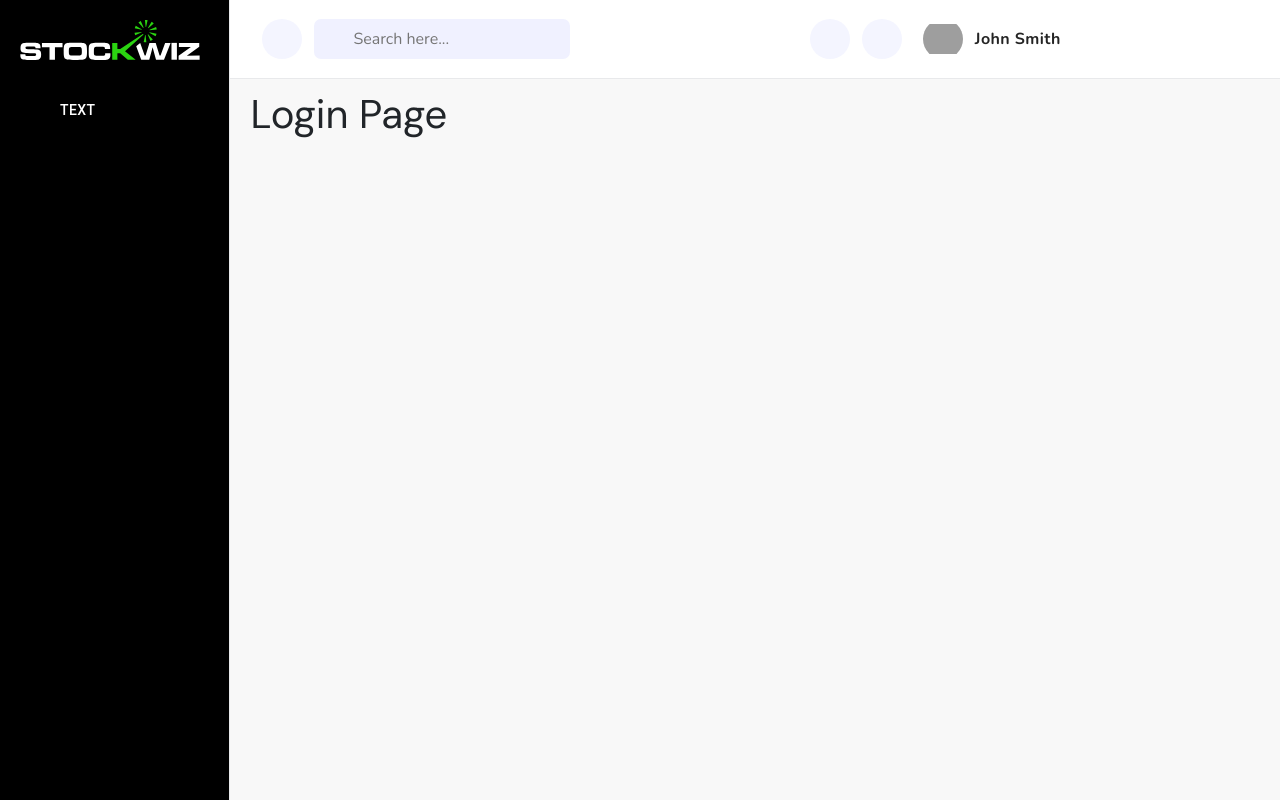
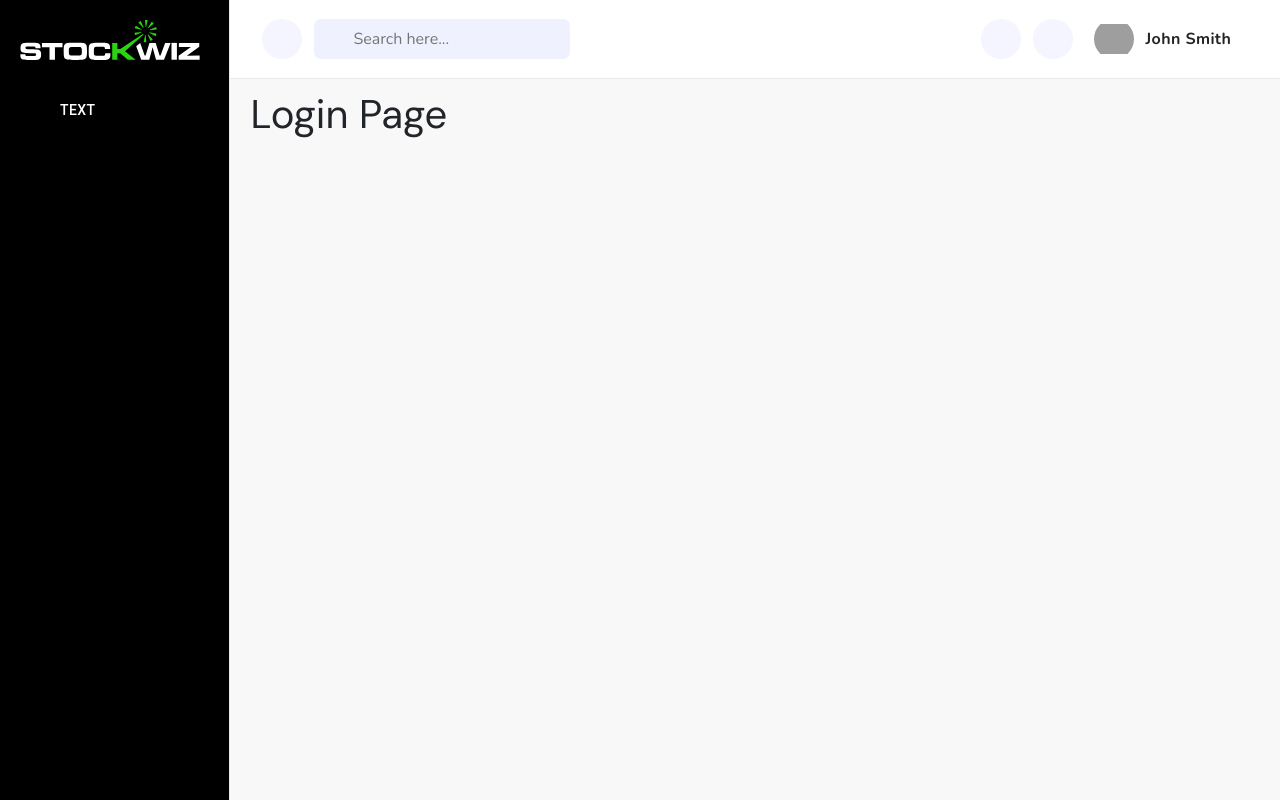
Before and after one commit to keval-gadhiya/first-project, a React (Create React App) app: page /login in a window 1280 px wide. Built offline with nearby package versions, Linux system fonts and the light colour scheme; grey boxes are pictures that could not be loaded; some icons are missing.

Commit message:
15th may

```diff
--- a/src/component/Header/header.css
+++ b/src/component/Header/header.css
@@ -5,7 +5,7 @@ header {
   position: fixed;
   top: 0;
   left: 18%; /* same as sidebar width */
-  width: 82%;
+  width: 98%;
   background: #fff;
   z-index: 1100;
   padding: 12px 20px;
```
